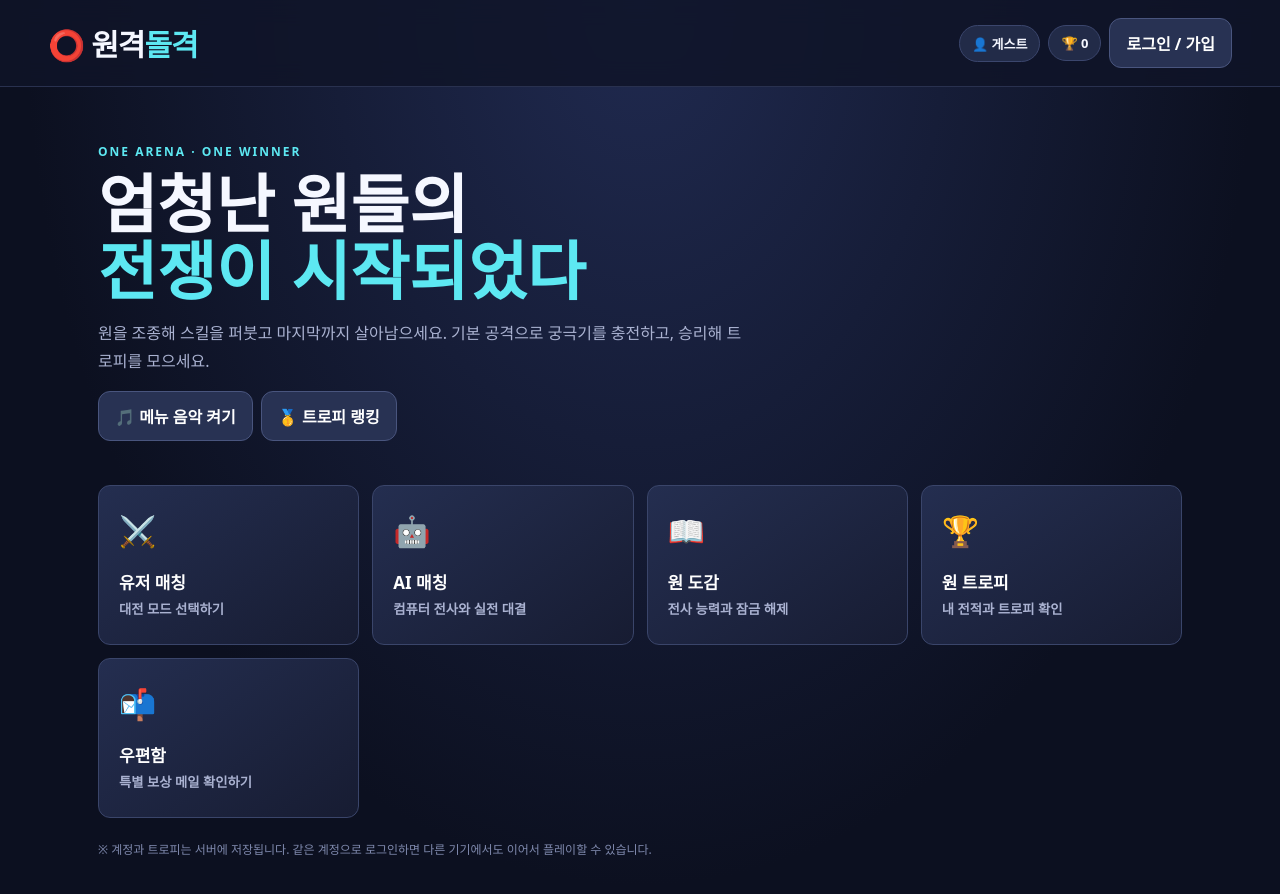
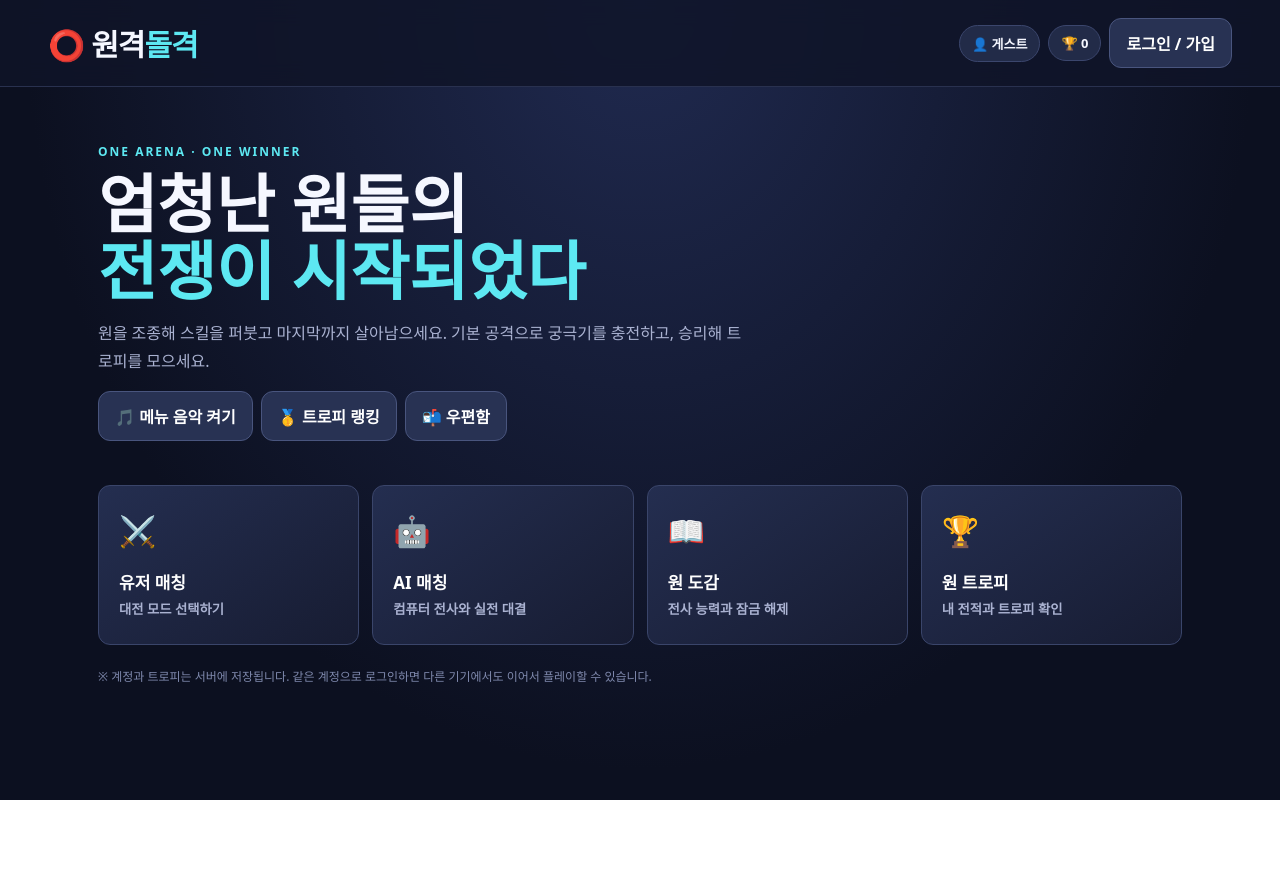
Before and after one commit to djw091124/wonjeok-dolgyeok, a website: page index.html in a window 1280 px wide. After the commit the page ends 800 px from the top, so only its background shows below. Drawn offline with Linux system fonts and the light colour scheme.

Commit message:
Add files via upload

```diff
--- a/index.html
+++ b/index.html
@@ -25,13 +25,12 @@ header{display:flex;align-items:center;justify-content:space-between;gap:14px;pa
 <header><div class="brand">⭕ 원격<span>돌격</span></div><div class="stats"><span class="pill" id="userPill">👤 게스트</span><span class="pill">🏆 <b id="headTrophies">0</b></span><button id="authHeader" onclick="showScreen('auth')">로그인 / 가입</button></div></header>
 <main class="wrap">
 <section class="screen active" id="home">
- <div class="hero"><div class="eyebrow">ONE ARENA · ONE WINNER</div><h1>엄청난 원들의<br><span style="color:var(--cyan)">전쟁이 시작되었다</span></h1><p>원을 조종해 스킬을 퍼붓고 마지막까지 살아남으세요. 기본 공격으로 궁극기를 충전하고, 승리해 트로피를 모으세요.</p><div style="display:flex;gap:8px;flex-wrap:wrap;align-items:center"><button id="musicToggle" onclick="toggleMenuMusic()">🎵 메뉴 음악 켜기</button><button onclick="showScreen('leaderboard')">🥇 트로피 랭킹</button></div></div>
+ <div class="hero"><div class="eyebrow">ONE ARENA · ONE WINNER</div><h1>엄청난 원들의<br><span style="color:var(--cyan)">전쟁이 시작되었다</span></h1><p>원을 조종해 스킬을 퍼붓고 마지막까지 살아남으세요. 기본 공격으로 궁극기를 충전하고, 승리해 트로피를 모으세요.</p><div style="display:flex;gap:8px;flex-wrap:wrap;align-items:center"><button id="musicToggle" onclick="toggleMenuMusic()">🎵 메뉴 음악 켜기</button><button onclick="showScreen('leaderboard')">🥇 트로피 랭킹</button><button onclick="showScreen('mail')">📬 우편함</button></div></div>
  <div class="menu-grid">
  <button class="menu-card" onclick="showScreen('match')"><span class="emoji">⚔️</span><strong>유저 매칭</strong><small>대전 모드 선택하기</small></button>
  <button class="menu-card" onclick="startBattle('ai')"><span class="emoji">🤖</span><strong>AI 매칭</strong><small>컴퓨터 전사와 실전 대결</small></button>
  <button class="menu-card" onclick="showScreen('codex')"><span class="emoji">📖</span><strong>원 도감</strong><small>전사 능력과 잠금 해제</small></button>
  <button class="menu-card" onclick="showScreen('trophies')"><span class="emoji">🏆</span><strong>원 트로피</strong><small>내 전적과 트로피 확인</small></button>
- <button class="menu-card" onclick="showScreen('mail')"><span class="emoji">📬</span><strong>우편함</strong><small>특별 보상 메일 확인하기</small></button>
  </div>
  <p class="footer-note">※ 계정과 트로피는 서버에 저장됩니다. 같은 계정으로 로그인하면 다른 기기에서도 이어서 플레이할 수 있습니다.</p>
 </section>
```
